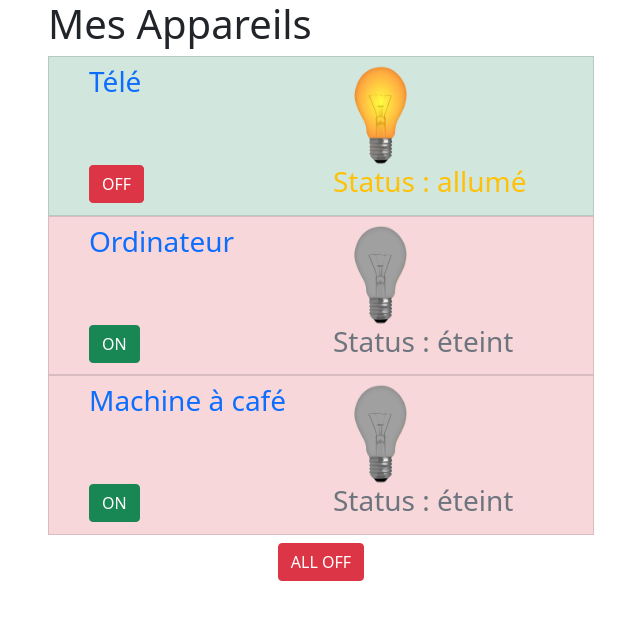
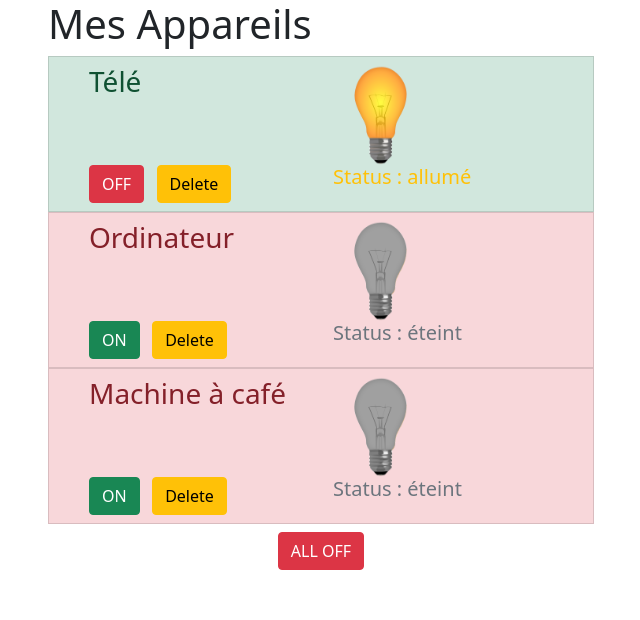
Before and after one commit to Bill29200/1-AngularDomotiqueExample, an Angular app: page / in a window 1280 px wide. Shown: the top 620 px of the page, without its empty margins (34-674 px from the left). Built offline with nearby package versions, Linux system fonts and the light colour scheme.

Commit message:
button suprimer fonctionnel

```diff
--- a/src/app/appareil/appareil.component.html
+++ b/src/app/appareil/appareil.component.html
@@ -8,7 +8,7 @@
     <div class="container-fluid">
         <div class="row">
             <div class="col-md-6">
-                <h3 class="text-primary">
+                <h3 >
                     {{appareil.name}}
                 </h3>
             </div>
@@ -26,14 +26,18 @@
     'btn-danger': appareil.status === 'allumé',
     'btn-success': appareil.status === 'éteint'
 }" (click)="onChange()">{{ getNom() }}</button>
+                 &nbsp;
+                 <button class="btn btn-warning" (click)="onSupprimer()">
+                    Delete
+                </button>
             </div>
             <div class="col-md-6">
-                <h3 class="text-secondary" *ngIf="appareil.status ==='éteint'">
+                <h5 class="text-secondary" *ngIf="appareil.status ==='éteint'">
                     Status : {{appareil.status}}
-                </h3>
-                <h3 class="text-warning" *ngIf="appareil.status ==='allumé'">
+                </h5>
+                <h5 class="text-warning" *ngIf="appareil.status ==='allumé'">
                     Status : {{appareil.status}}
-                </h3>
+                </h5>
             </div>
 
         </div>
--- a/src/app/appareil/appareil.component.ts
+++ b/src/app/appareil/appareil.component.ts
@@ -36,5 +36,9 @@ export class AppareilComponent implements OnInit {
     else
       return 'ON';
    }
+   onSupprimer()
+   {
+     this.appareilService.appareils.splice(this.indice,1);
+   }
 
 }
```
